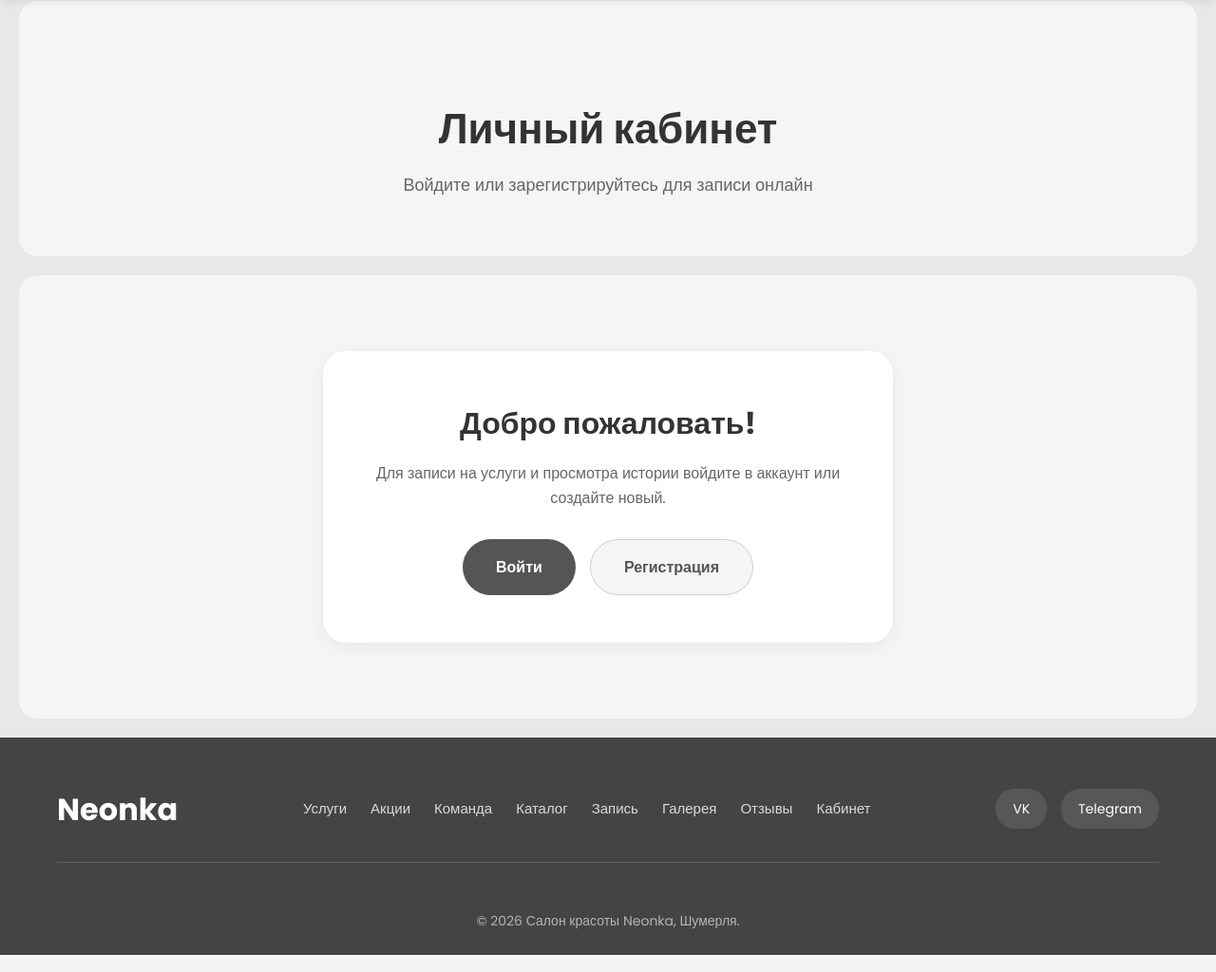
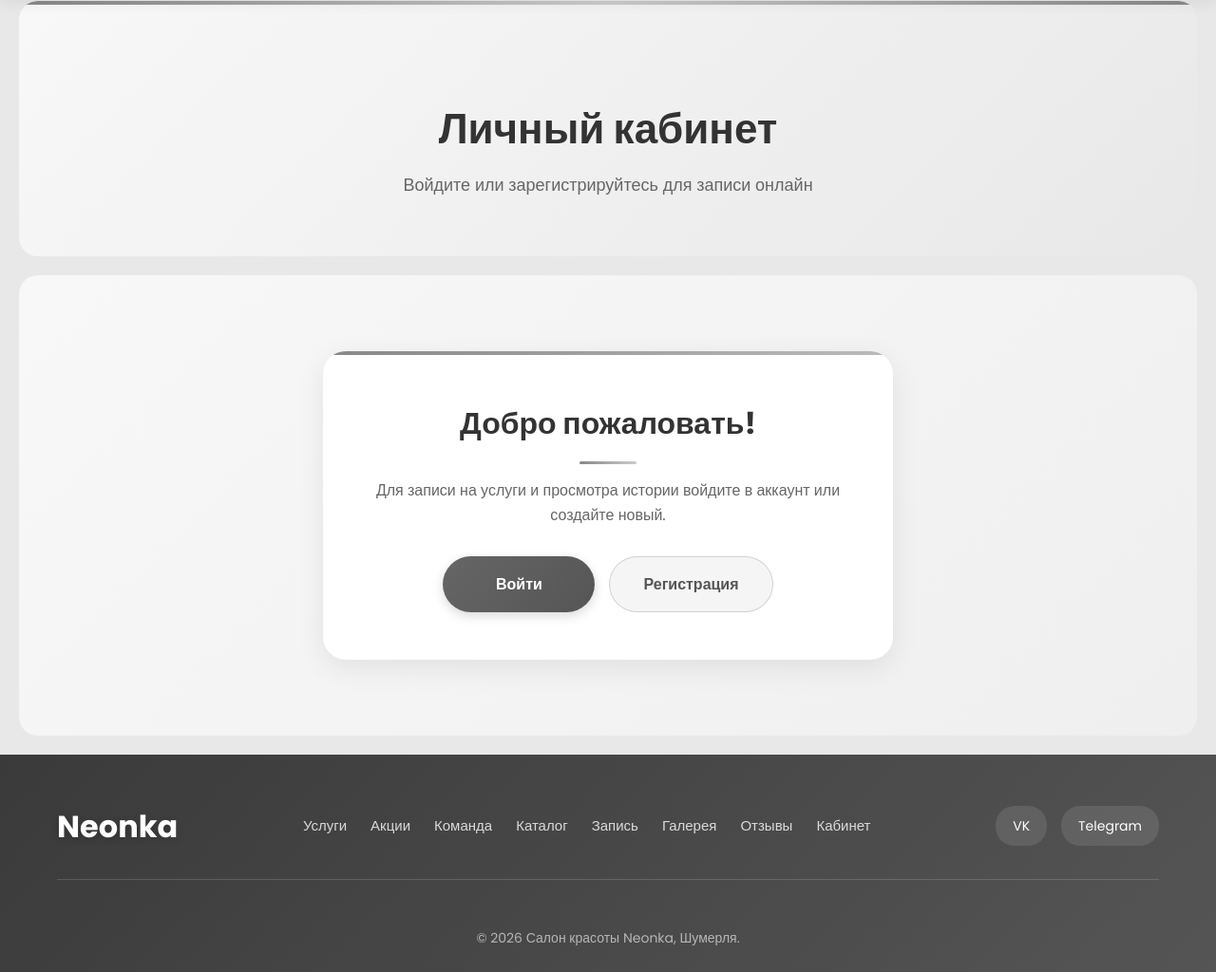
Before and after one commit to yanapetrova8425-coder/Project_cyrsovaya_3_IP, a PHP site: page /account.html in a window 1280 px wide. Shown: the part 69-1093 px from the top of the page at 95% size. Run offline with PHP 8.4, Linux system fonts and the light colour scheme.

Commit message:
сохранение

```diff
--- a/js/main.js
+++ b/js/main.js
@@ -194,6 +194,24 @@ document.addEventListener("DOMContentLoaded", function () {
         });
     });
 
+    /* Анимация появления секций при скролле */
+    var sections = document.querySelectorAll('.advantages, .services, .offers, .team, .packages, .reviews, .gallery, .steps, .prices, .contact, .slider-area, .booking, .account');
+    sections.forEach(function (section) {
+        section.classList.add('fade-in');
+    });
+
+    var observer = new IntersectionObserver(function (entries) {
+        entries.forEach(function (entry) {
+            if (entry.isIntersecting) {
+                entry.target.classList.add('visible');
+            }
+        });
+    }, { threshold: 0.1 });
+
+    sections.forEach(function (section) {
+        observer.observe(section);
+    });
+
     /* Минимальная дата — сегодня */
     var dateInput = document.getElementById("date");
     if (dateInput) {
--- a/style.css
+++ b/style.css
@@ -220,12 +243,23 @@ body {
   color: #e0e0e0;
 }
 
-/* headings */
+/* heading */
 h2 {
   text-align: center;
   font-size: 40px;
   margin-bottom: 60px;
   color: #333;
+  position: relative;
+}
+
+h2::after {
+  content: '';
+  display: block;
+  width: 60px;
+  height: 3px;
+  background: linear-gradient(90deg, #888, #ccc);
+  margin: 15px auto 0;
+  border-radius: 2px;
 }
 
 /* buttons */
@@ -240,15 +274,20 @@ h2 {
   cursor: pointer;
   transition: all 0.3s;
   font-family: "Poppins", sans-serif;
+  position: relative;
+  overflow: hidden;
 }
 
 .btn-dark {
-  background: #555;
-  color: #fff;
+  background: linear-gradient(135deg, #666, #555);
+  color: #fff;
+  box-shadow: 0 4px 12px rgba(0, 0, 0, 0.15);
 }
 
 .btn-dark:hover {
-  background: #333;
+  background: linear-gradient(135deg, #444, #333);
+  box-shadow: 0 6px 18px rgba(0, 0, 0, 0.2);
+  transform: translateY(-2px);
 }
 
 .btn-light {
@@ -1230,7 +1376,7 @@ h2 {
 /* account */
 .account {
   padding: 80px 0;
-  background: #f5f5f5;
+  background: linear-gradient(135deg, #f8f8f8 0%, #efefef 100%);
   margin: 20px;
   border-radius: 20px;
 }
@@ -1245,7 +1391,19 @@ h2 {
   background: #fff;
   padding: 50px 40px;
   border-radius: 24px;
-  box-shadow: 0 5px 20px rgba(0, 0, 0, 0.06);
+  box-shadow: 0 8px 30px rgba(0, 0, 0, 0.08);
+  position: relative;
+  overflow: hidden;
+}
+
+.account-card::before {
+  content: '';
+  position: absolute;
+  top: 0;
+  left: 0;
+  right: 0;
+  height: 4px;
+  background: linear-gradient(90deg, #888, #bbb);
 }
 
 .account-card h2 {
@@ -1264,6 +1422,16 @@ h2 {
   display: flex;
   gap: 15px;
   justify-content: center;
+}
+
+.account-btns .btn {
+  min-width: 160px;
+  transition: transform 0.3s, box-shadow 0.3s;
+}
+
+.account-btns .btn:hover {
+  transform: translateY(-3px);
+  box-shadow: 0 8px 20px rgba(0, 0, 0, 0.12);
 }
 
 /* modal */
@@ -1359,12 +1543,24 @@ h2 {
 
 /* pagehead */
 .pagehead {
-  background: #f5f5f5;
+  background: linear-gradient(135deg, #f8f8f8 0%, #e8e8e8 100%);
   text-align: center;
   padding: 100px 0 60px;
   margin: 20px;
   margin-top: 0;
   border-radius: 20px;
+  position: relative;
+  overflow: hidden;
+}
+
+.pagehead::before {
+  content: '';
+  position: absolute;
+  top: 0;
+  left: 0;
+  right: 0;
+  height: 4px;
+  background: linear-gradient(90deg, #888, #ccc, #888);
 }
 
 .pagehead h1 {
@@ -1380,7 +1576,7 @@ h2 {
 
 /* footer */
 .footer {
-  background: #444;
+  background: linear-gradient(135deg, #3a3a3a, #555);
   color: #fff;
   padding: 50px 0 25px;
 }
@@ -1400,6 +1596,7 @@ h2 {
   font-size: 32px;
   font-weight: 700;
   color: #fff;
+  text-shadow: 0 2px 8px rgba(0, 0, 0, 0.2);
 }
 
 .flinks {
@@ -1412,6 +1609,22 @@ h2 {
   text-decoration: none;
   font-size: 15px;
   transition: color 0.3s;
+  position: relative;
+}
+
+.flinks a::after {
+  content: '';
+  position: absolute;
+  bottom: -4px;
+  left: 0;
+  width: 0;
+  height: 2px;
+  background: #fff;
+  transition: width 0.3s;
+}
+
+.flinks a:hover::after {
+  width: 100%;
 }
 
 .flinks a:hover {
@@ -1602,3 +1816,39 @@ h2 {
     height: 200px;
   }
 }
+
+/* scroll animations */
+.fade-in {
+  opacity: 0;
+  transform: translateY(30px);
+  transition: opacity 0.6s ease, transform 0.6s ease;
+}
+
+.fade-in.visible {
+  opacity: 1;
+  transform: translateY(0);
+}
+
+/* smooth scrollbar */
+::-webkit-scrollbar {
+  width: 8px;
+}
+
+::-webkit-scrollbar-track {
+  background: #f0f0f0;
+}
+
+::-webkit-scrollbar-thumb {
+  background: linear-gradient(135deg, #888, #aaa);
+  border-radius: 4px;
+}
+
+::-webkit-scrollbar-thumb:hover {
+  background: linear-gradient(135deg, #666, #888);
+}
+
+/* selection color */
+::selection {
+  background: rgba(0, 0, 0, 0.15);
+  color: #333;
+}
```
Also changed, not shown: other parts of style.css (+214 -67 lines).
